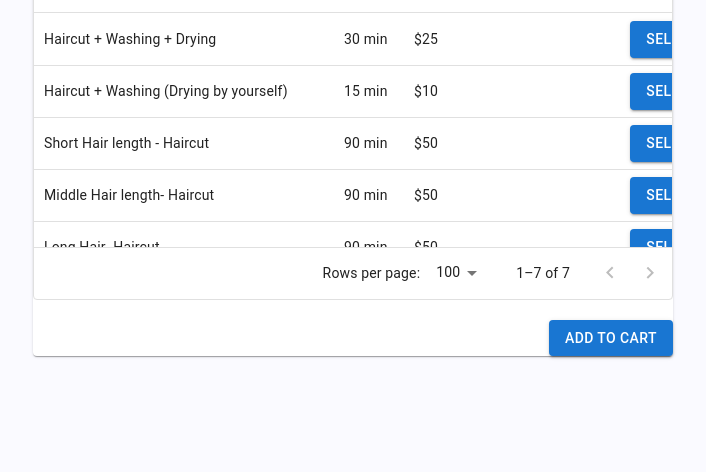
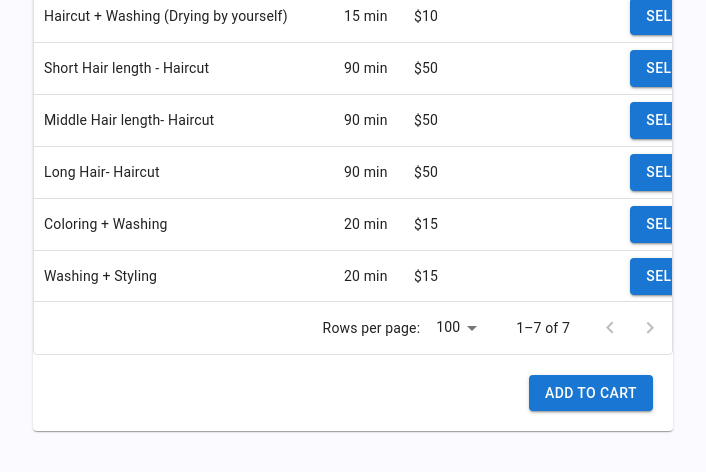
Before and after one commit to jazzUser/hair-salon, a React (Vite) app: page / in a window 1280 px wide. Shown: the part 1114-1586 px from the top of the page, without its empty margins (287-993 px from the left). Built offline with nearby package versions, Linux system fonts and the light colour scheme.

Commit message:
improve service table design

```diff
--- a/src/components/ServiceTable.tsx
+++ b/src/components/ServiceTable.tsx
@@ -99,7 +99,7 @@ const ServiceTable = () => {
         height: "100vh",
       }}
     >
-      <Paper sx={{ width: "50%", height: "400px" }}>
+      <Paper sx={{ width: "50%", height: "550px" }}>
         <div
           style={{ display: "flex", flexDirection: "column", height: "100%" }}
         >
@@ -116,7 +116,7 @@ const ServiceTable = () => {
             style={{
               display: "flex",
               justifyContent: "flex-end",
-              paddingTop: "20px",
+              padding: "20px",
             }}
           >
             <Button
```
